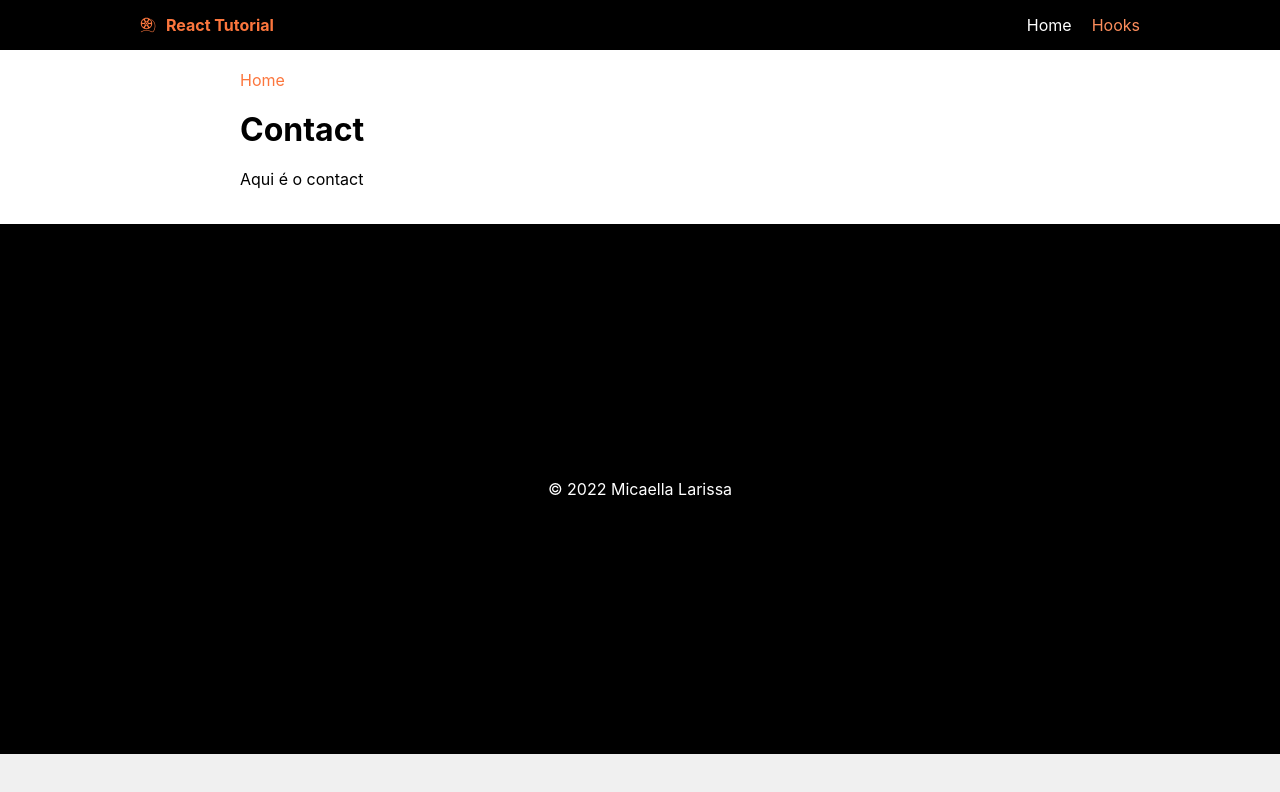
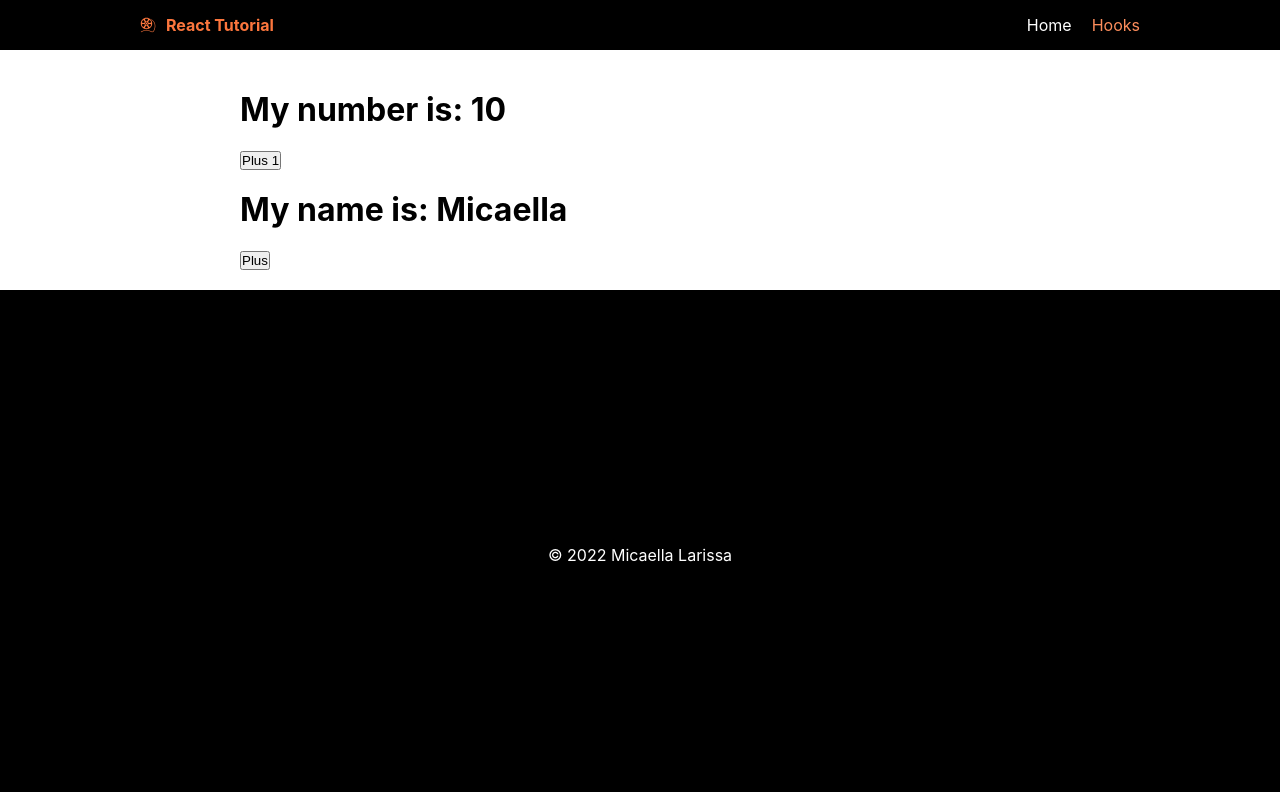
Before and after one commit to MicaLari/react-frontend-pj3, a React (Create React App) app: page /contact in a window 1280 px wide. Shown: the top 792 px of the page. Built offline with nearby package versions, Linux system fonts and the light colour scheme.

Commit message:
cooke and setCount

```diff
--- a/src/pages/Contact.js
+++ b/src/pages/Contact.js
@@ -3,16 +3,27 @@ import Footer from "../components/Footer"
 import Header from "../components/Header"
 import "./Contact.css"
 import MainContainer from '../components/MainContainer'
+import { useState } from 'react'
 
 const Contact = () => {
+
+  const [count, setCount] = useState(10)
+
+  const [nameUser, setNameUser] = useState("Micaella")
+
   return (
     <>
       <Header />
       <MainContainer>
-        <Link to='/'>Home</Link>
+        <h1> My number is: {count}</h1>
+        <button onClick={() => setCount(count + 1)}>Plus 1</button>
+
+        <h1> My name is: {nameUser}</h1>
+        <button onClick={() => setNameUser("Karla")}>Plus</button><br />
+        {/* <Link to='/'>Home</Link>
         <h1>Contact</h1>
 
-        <p>Aqui é o contact</p>
+        <p>Aqui é o contact</p> */}
 
       </MainContainer>
       <Footer />
```
